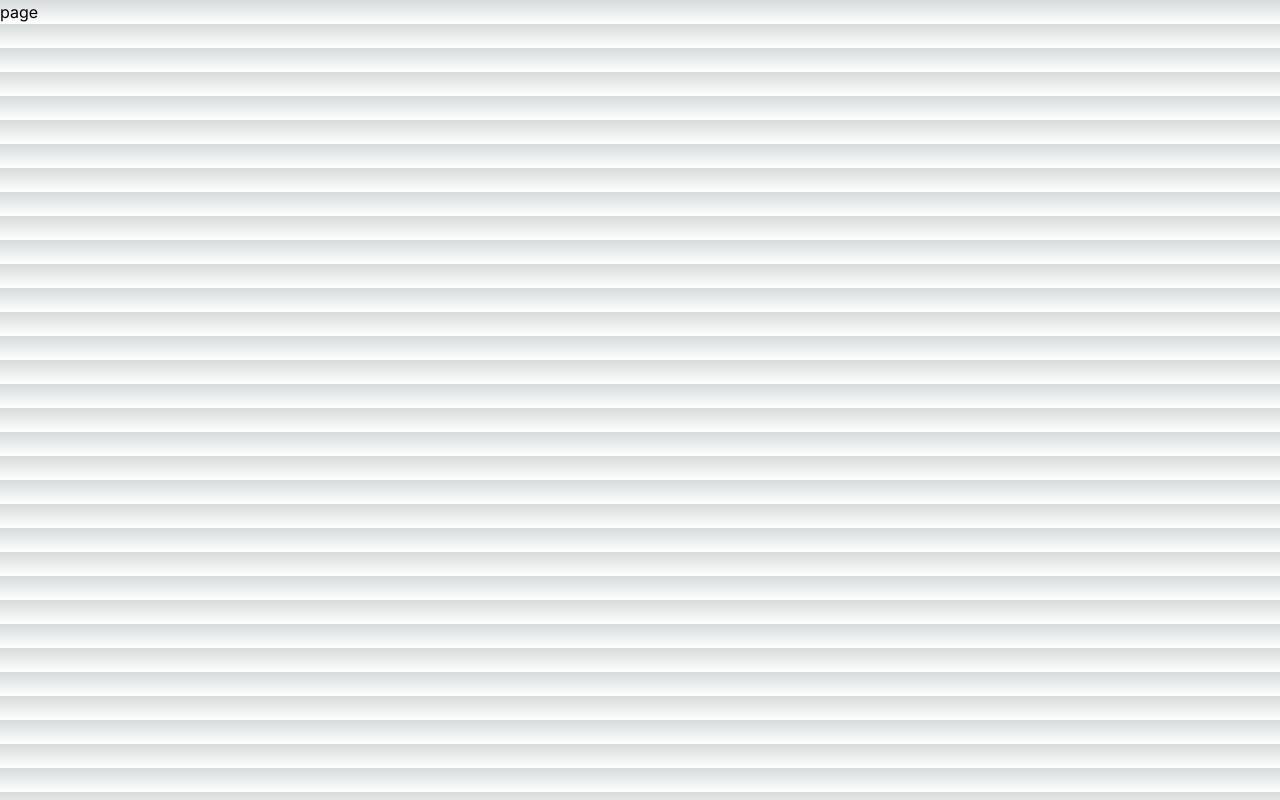
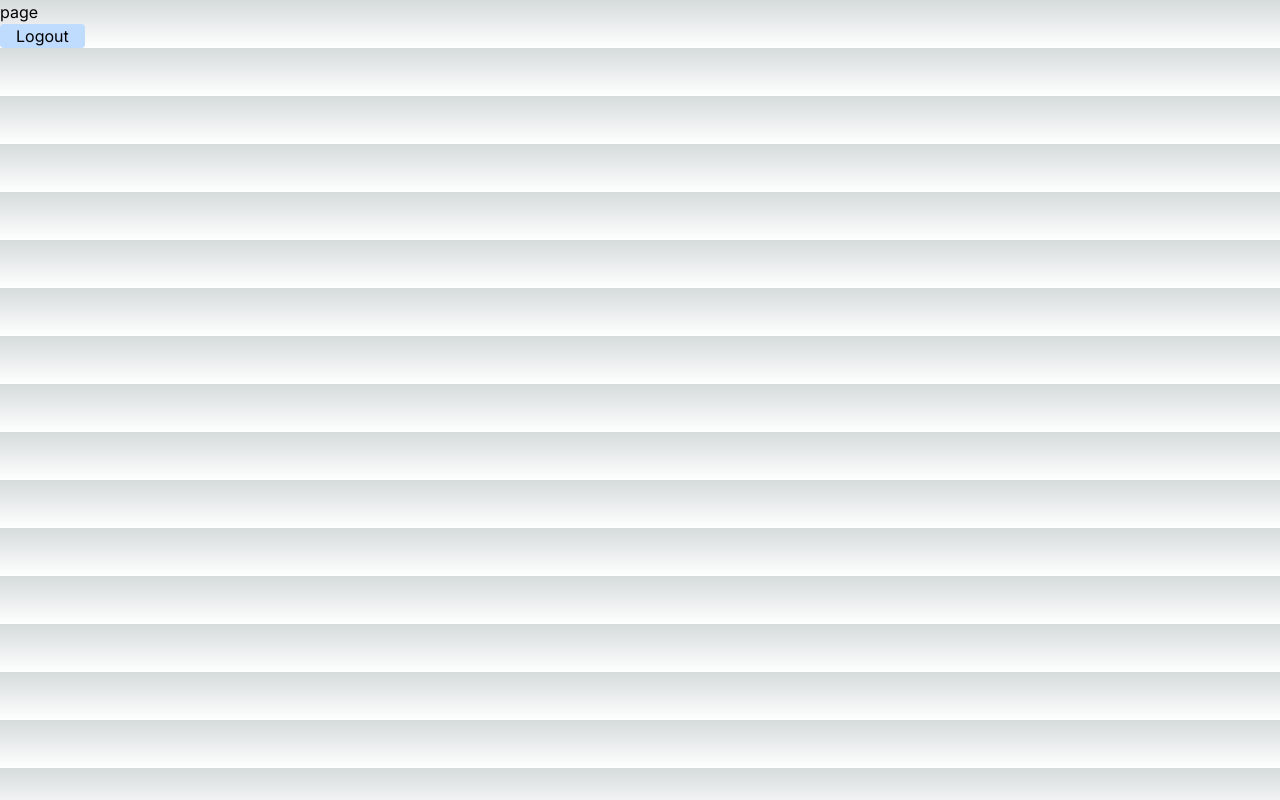
Before and after one commit to ArtursTorsters/nextjs-auth, a Next.js app: page /profile in a window 1280 px wide. Built offline with nearby package versions, Linux system fonts and the light colour scheme.

Commit message:
logout logic

```diff
--- /dev/null
+++ b/src/app/api/users/logout/route.ts
@@ -0,0 +1,23 @@
+import { NextResponse } from "next/server";
+
+export async function GET() {
+    try {
+        // Create a JSON response with a success message
+        const response = NextResponse.json({
+            message: "Logout completed",
+            success: true
+        });
+
+        // Set a cookie named "token" with an empty value and options for expiration
+        response.cookies.set("token", "", {
+            httpOnly: true, // Cookie cannot be accessed via JavaScript
+            expires: new Date(0) // Expires immediately, effectively removing the cookie
+        });
+
+        // Return the response
+        return response;
+    } catch (error: any) {
+        // If an error occurs, return a JSON response with the error message
+        return NextResponse.json({ error: error.message });
+    }
+}
--- a/src/app/profile/page.tsx
+++ b/src/app/profile/page.tsx
@@ -1,13 +1,36 @@
+'use client'
+
 import React from 'react'
-
-type Props = {
+import axios from 'axios'
+import Link from 'next/link'
+import { useRouter } from 'next/navigation'
 
 
+
+
+const Profile = () => {
+const router = useRouter()
+
+const logout = async () => {
+  try {
+    // Make a request to logout endpoint
+    await axios.get('/api/users/logout')
+    // Redirect to the login page after successful logout
+    router.push('/login')
+  } catch (error) {
+    console.log(error)
+  }
 }
 
-const Profile = (props: Props) => {
   return (
-    <div>page</div>
+    <>
+      <div>page</div>
+      <button
+        onClick={logout}
+        className='bg-blue-200 rounded px-4'>
+        Logout
+      </button>
+    </>
   )
 }
 
```
